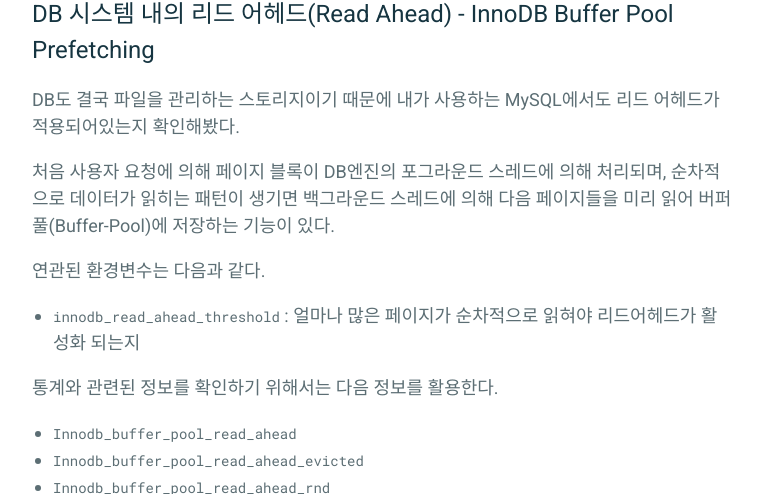
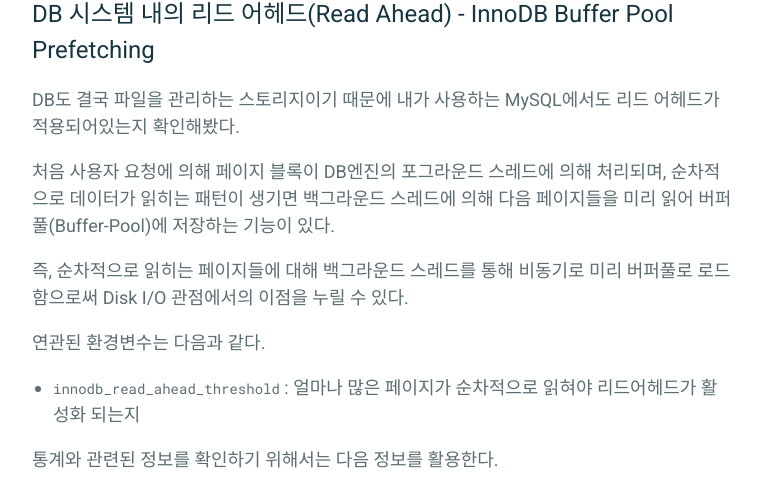
Before and after one commit to parkhuiwo0/parkhuiwo0.github.io, a Jekyll site: the page built from _posts/2023-05-10-리드어헤드-read-ahead.md, in a window 1280 px wide and 900 px high, scrolled down 1211 px, cut to the strip 0-494 px from the top of the window. Shown: the whole strip, without its empty margins (258-1019 px from the left). Built offline with Jekyll 4.4.1, drawn with Linux system fonts in a browser that asks for light colours.

Commit message:
Update 2023-05-10-리드어헤드-read-ahead.md

```diff
--- a/_posts/2023-05-10-리드어헤드-read-ahead.md
+++ b/_posts/2023-05-10-리드어헤드-read-ahead.md
@@ -44,6 +44,8 @@
 
 처음 사용자 요청에 의해 페이지 블록이 DB엔진의 포그라운드 스레드에 의해 처리되며, 순차적으로 데이터가 읽히는 패턴이 생기면 백그라운드 스레드에 의해 다음 페이지들을 미리 읽어 버퍼풀(Buffer-Pool)에 저장하는 기능이 있다.
 
+즉, 순차적으로 읽히는 페이지들에 대해 백그라운드 스레드를 통해 비동기로 미리 버퍼풀로 로드함으로써 Disk I/O 관점에서의 이점을 누릴 수 있다.
+
 연관된 환경변수는 다음과 같다.
 
 - `innodb_read_ahead_threshold` : 얼마나 많은 페이지가 순차적으로 읽혀야 리드어헤드가 활성화 되는지
```
